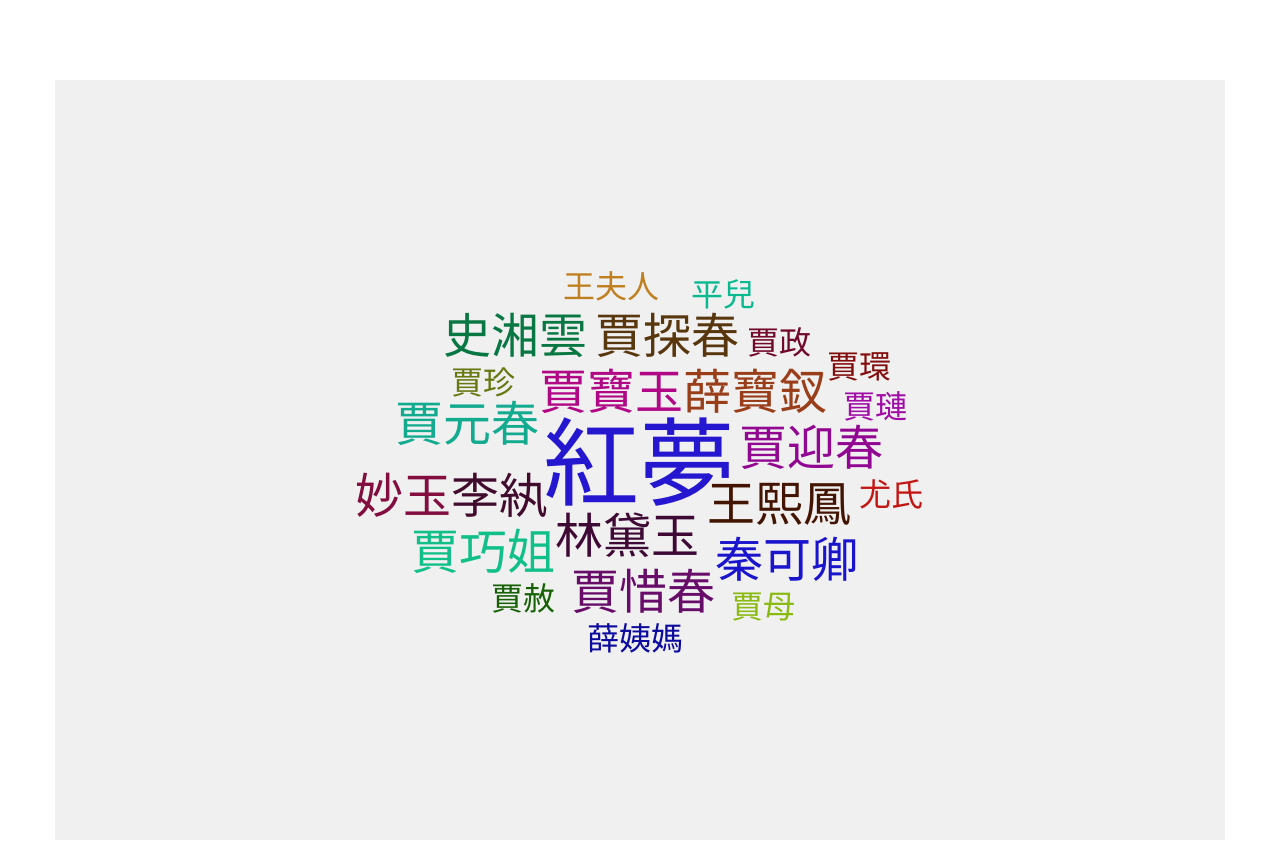
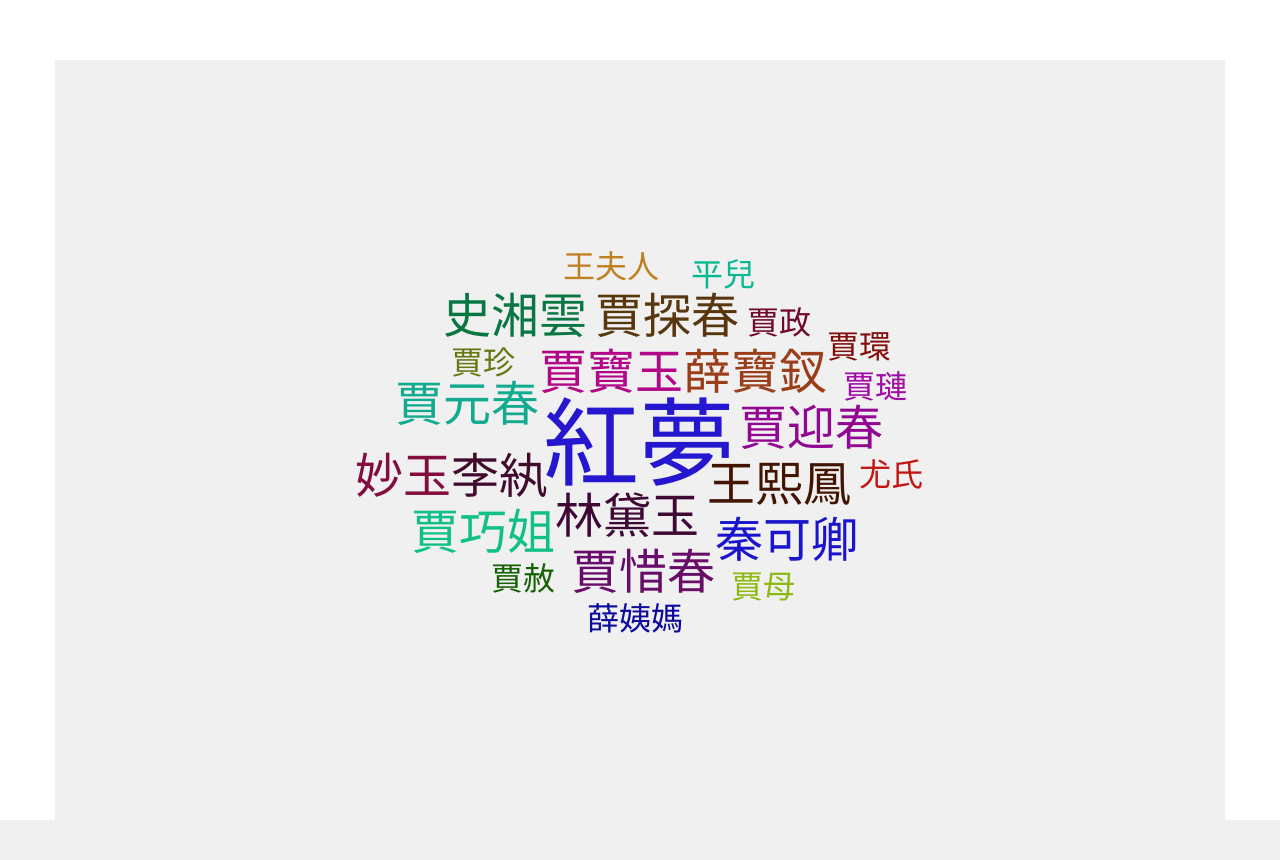
Before and after one commit to iceparadise13/kinokonow, a Flask app: template templates/index.html in a window 1280 px wide. After the commit the page ends 820 px from the top, so only its background shows below. Run offline with Flask 2, Linux system fonts and the light colour scheme; the template is opened without the code that fills it, so the values that code supplies are empty; some libraries are stand-ins or nearby versions; some web fonts are replaced.

Commit message:
Remove margin

```diff
--- a/templates/index.html
+++ b/templates/index.html
@@ -28,8 +28,6 @@
     overflow-x: auto;
     overflow-y: visible;
     position: relative;
-    margin-top: 20px;
-    margin-bottom: 20px;
   }
   .canvas {
     display: block;
```
